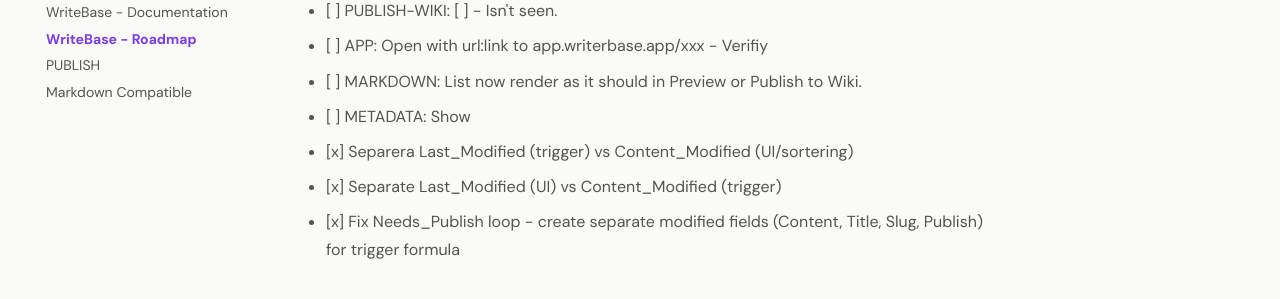
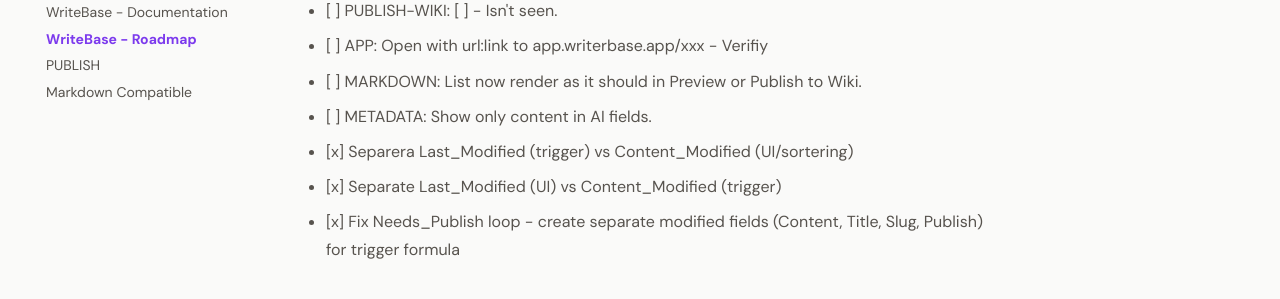
Before and after one commit to larssonhthomas-afk/writebase-docs, an MkDocs documentation site: the page built from docs/009-writebase-roadmap.md, in a window 1280 px wide and 900 px high, scrolled down 829 px. Shown: the part 154-453 px from the top of the window. Built offline with MkDocs 1.6.1 and Material for MkDocs 9.7.7, drawn with Linux system fonts in a browser that asks for light colours; some web fonts are replaced.

Commit message:
Update 009-writebase-roadmap.md

```diff
--- a/docs/009-writebase-roadmap.md
+++ b/docs/009-writebase-roadmap.md
@@ -35,7 +35,7 @@ This Backlog has a priority 1-3.
 - [ ] PUBLISH-WIKI: [ ] - Isn't seen.
 - [ ] APP: Open with url:link to app.writerbase.app/xxx - Verifiy
 - [ ] MARKDOWN: List now render as it should in Preview or Publish to Wiki.
-- [ ] METADATA: Show
+- [ ] METADATA: Show only content in AI fields.
 - [x] Separera Last_Modified (trigger) vs Content_Modified (UI/sortering)
 - [x] Separate Last\_Modified (UI) vs Content\_Modified (trigger)
 - [x] Fix Needs\_Publish loop - create separate modified fields (Content, Title, Slug, Publish) for trigger formula
```
